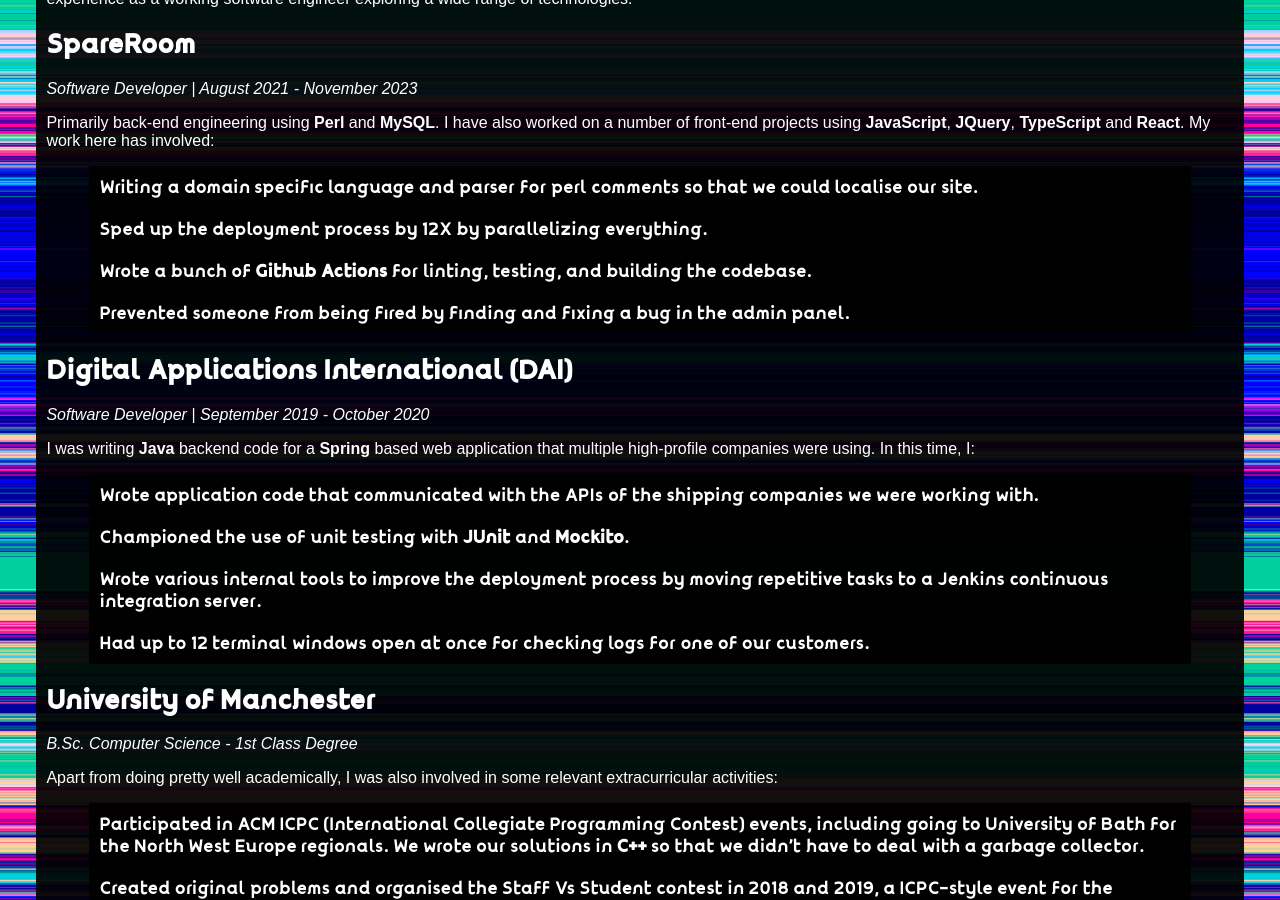
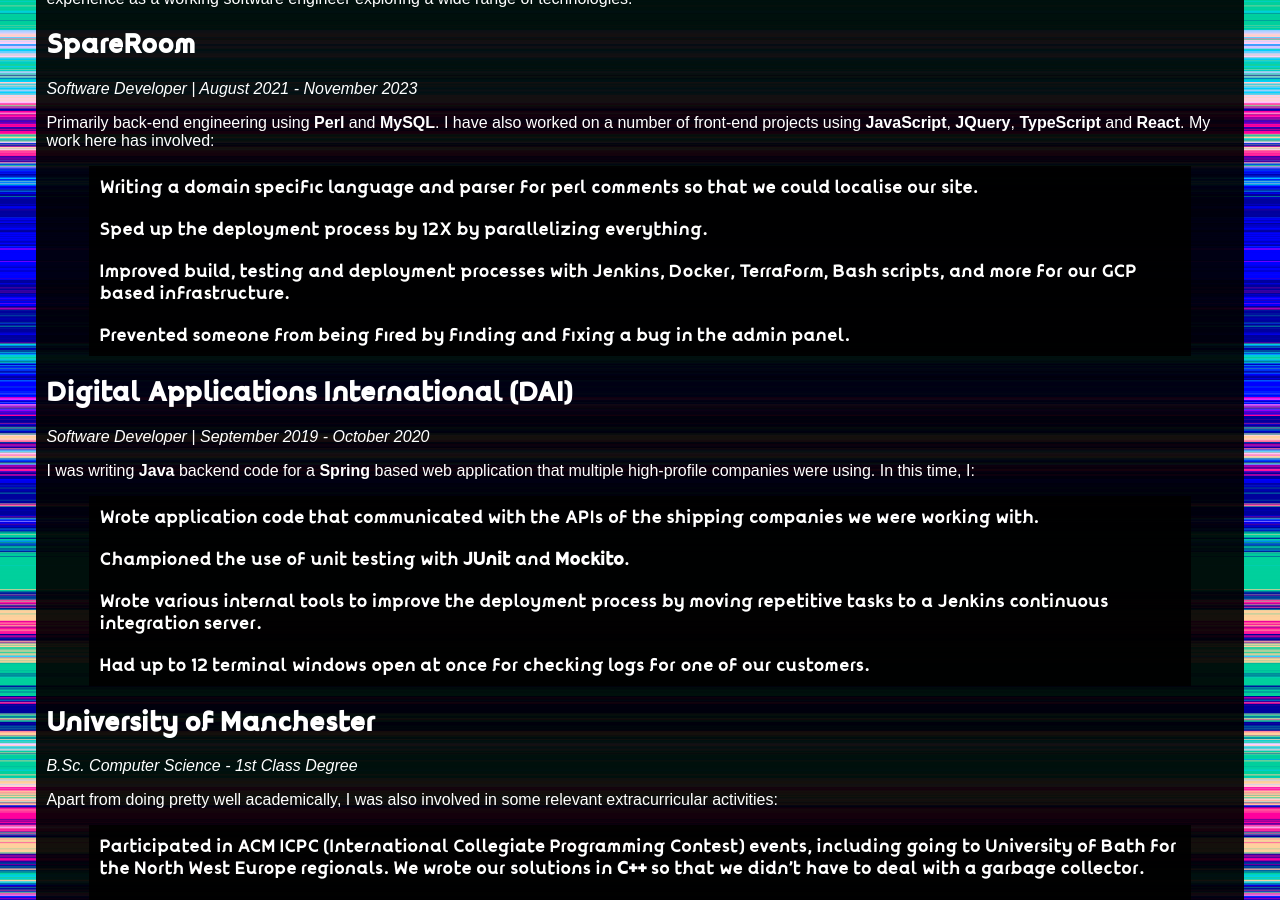
Before and after one commit to bogoblin/bobbyweb, a Jekyll site: the page built from cv/cv.md, in a window 1280 px wide and 900 px high, scrolled down 304 px. Built offline with Jekyll 4.4.1, drawn with Linux system fonts in a browser that asks for light colours; our own code applies the rules of GitHub Pages for plain Markdown files.

```diff
--- a/birthdays/index.html
+++ b/birthdays/index.html
@@ -81,6 +81,7 @@ b.innerHTML=s.reduce((c,v)=>c+v.outerHTML)}
     <tr> <td>Nukid</td> <td>5th January</td> </tr>
     <tr> <td>Nero (Alex)</td> <td>23rd July</td> </tr>
     <tr> <td>Arthur</td> <td>69th Shagtember</td> </tr>
+    <tr> <td>Ben</td> <td>7th May</td> </tr>
 </table>
 <center>
     <h2>Birthday Song! (By <em>The Beatles</em>)</h2>
--- a/cv/cv.md
+++ b/cv/cv.md
@@ -11,7 +11,7 @@ using **JavaScript**, **JQuery**, **TypeScript** and **React**. My work here has
 
 - Writing a domain specific language and parser for perl comments so that we could localise our site.
 - Sped up the deployment process by 12X by parallelizing everything.
-- Wrote a bunch of **Github Actions** for linting, testing, and building the codebase.
+- Improved build, testing and deployment processes with Jenkins, Docker, Terraform, Bash scripts, and more for our GCP based infrastructure.
 - Prevented someone from being fired by finding and fixing a bug in the admin panel.
 
 ## Digital Applications International (DAI)
--- a/cv/index.html
+++ b/cv/index.html
@@ -54,7 +54,7 @@ a:hover.button {
 <ul>
 <li>Writing a domain specific language and parser for perl comments so that we could localise our site.</li>
 <li>Sped up the deployment process by 12X by parallelizing everything.</li>
-<li>Wrote a bunch of <strong>Github Actions</strong> for linting, testing, and building the codebase.</li>
+<li>Improved build, testing and deployment processes with Jenkins, Docker, Terraform, Bash scripts, and more for our GCP based infrastructure.</li>
 <li>Prevented someone from being fired by finding and fixing a bug in the admin panel.</li>
 </ul>
 <h2 id="digital-applications-international-dai">Digital Applications International (DAI)</h2>
```
Also changed, not shown: css/photo_album/index.html (+10 -2 lines), 1 other file.
